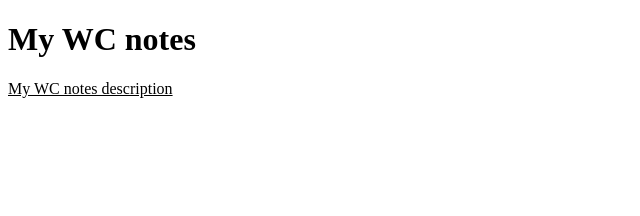
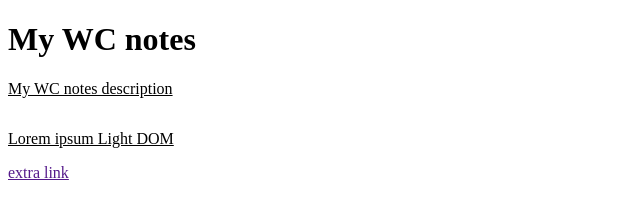
Before and after one commit to tpluscode/wc-workshop, a plain HTML site: page src/index.html in a window 1280 px wide. Shown: the whole page, without its empty margins (0-640 px from the left). Drawn offline with Linux system fonts and the light colour scheme.

Commit message:
DOM distribution

```diff
--- a/src/index.html
+++ b/src/index.html
@@ -25,6 +25,10 @@
 
 <section id="notes">
     <wc-note note-header="Notatka 1" note-text="Lorem ipsum 1">
+        <p>
+            Lorem ipsum Light DOM
+        </p>
+        <a href="">extra link</a>
     </wc-note>
     <wc-note note-header="Notatka 2" note-text="Lorem ipsum 2">
     </wc-note>
```
Also changed, not shown: src/elements/wc-note.html (+1 -0 lines).
